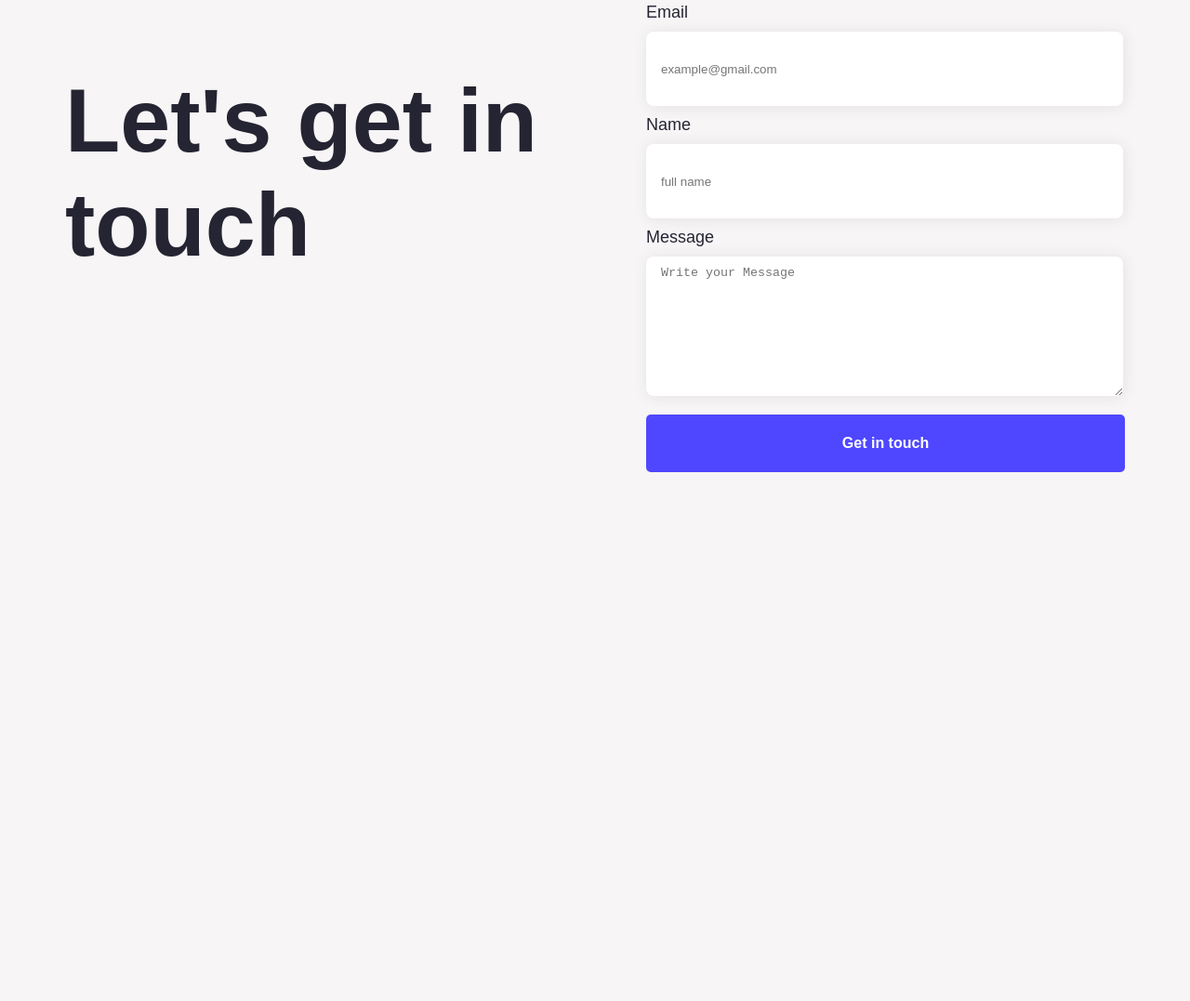
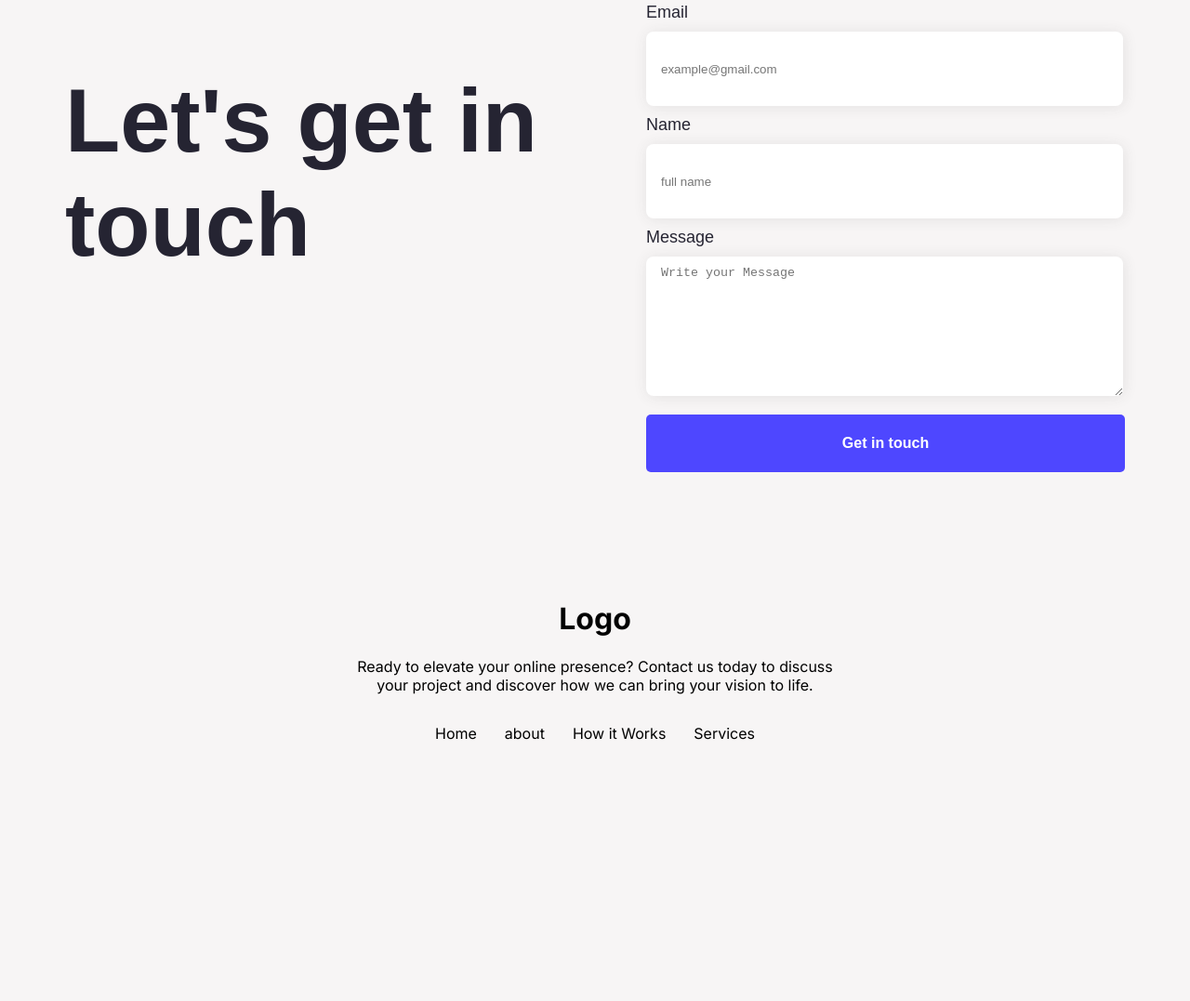
Before and after one commit to saimon885/PH12-A-1, a plain HTML site: page index.html in a window 1280 px wide. Shown: the part 2981-4058 px from the top of the page at 93% size. Before the commit the page ends 3614 px from the top, so only its background shows below. Drawn offline with Linux system fonts and the light colour scheme.

Commit message:
first commit

```diff
--- a/index.html
+++ b/index.html
@@ -121,7 +121,20 @@
                 <textarea name="" placeholder="Write your Message" id="textarea"></textarea>
                 <button class="btn last-btn">Get in touch</button>
             </form>
-
          </section>
+         <!-- forms -->
+          <!-- footer-design -->
+           <footer>
+           <div class="ft">
+             <h1>Logo</h1>
+            <p>Ready to elevate your online presence? Contact us today to discuss your project and discover how we can bring your vision to life.</p>
+            <div class="info">
+                <p>Home</p>
+                <p>about</p>
+                <p>How it Works</p>
+                <p>Services</p>
+            </div>
+           </div>
+           </footer>
 </body>
 </html>
--- a/style.css
+++ b/style.css
@@ -242,3 +242,19 @@ input, textarea, ::placeholder{
     padding: 5px 8px;
 
 }
+/* footer st */
+footer{
+    text-align: center;
+    height: 428px;
+}
+footer .ft{
+    width: 531px;
+    height: 221px;
+    margin: 0 auto;
+}
+footer .info{
+    display: flex;
+    gap: 30px;
+    justify-content:center ;
+    align-items: center;
+}
```
